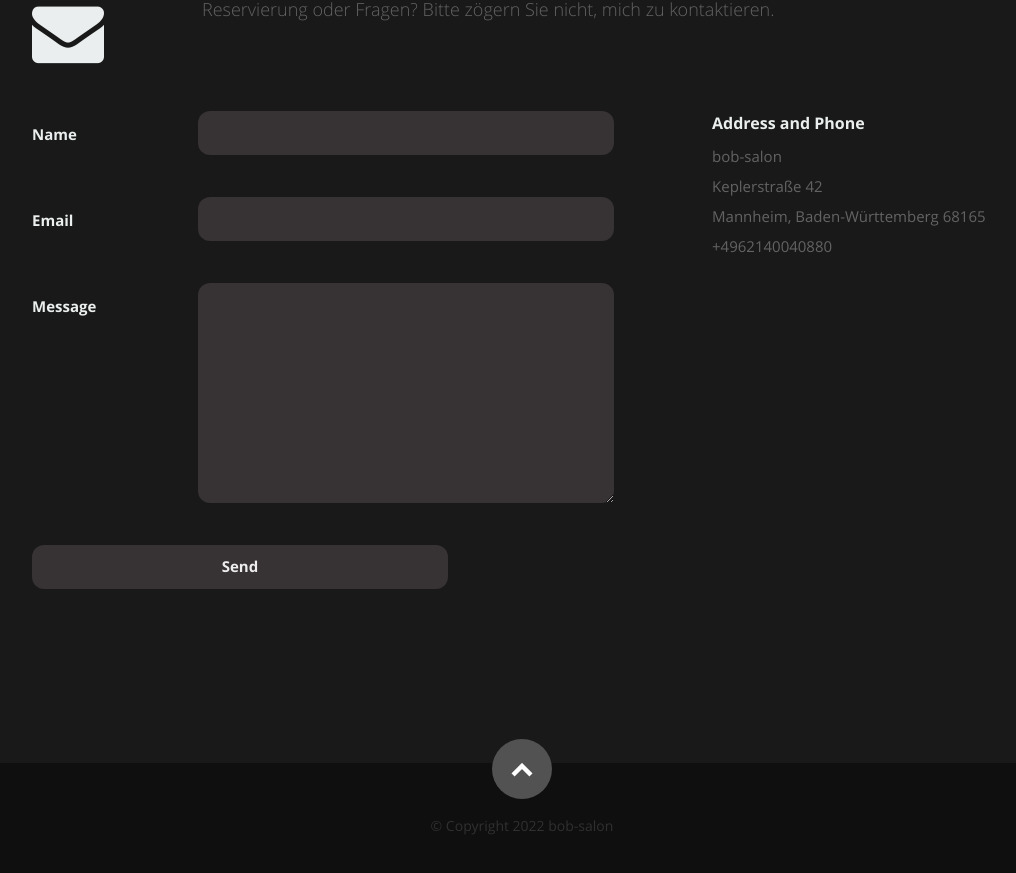
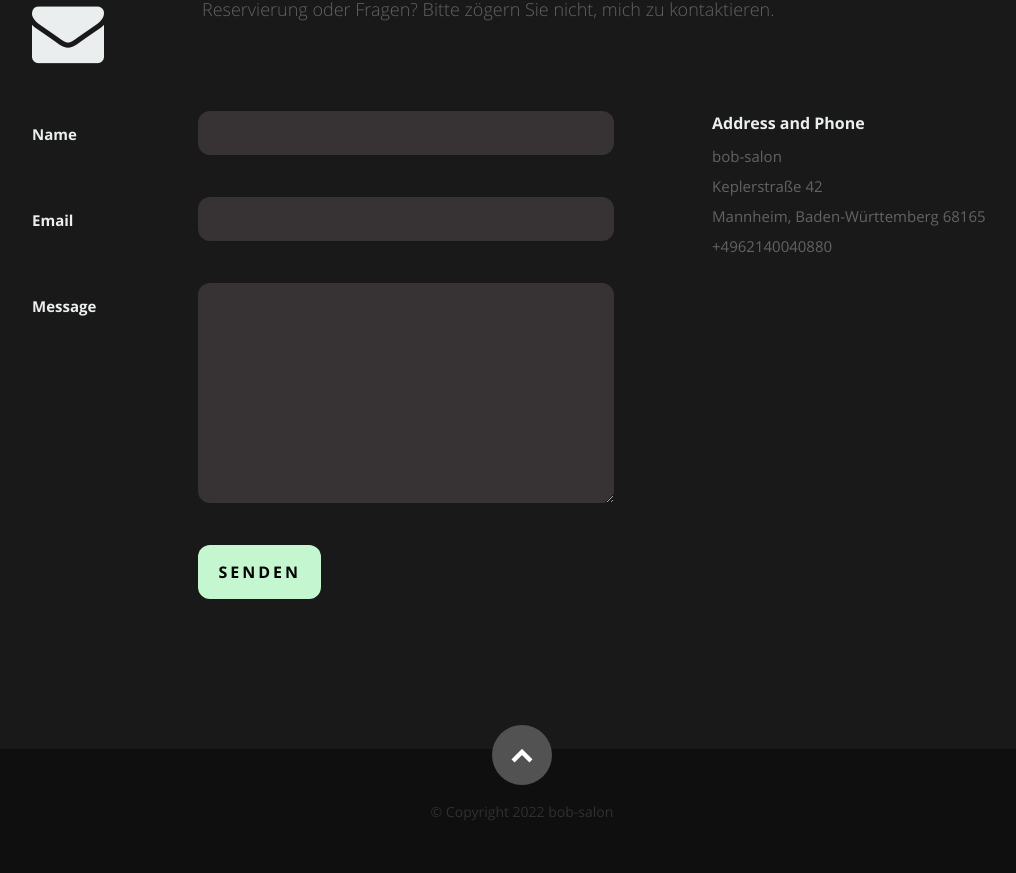
Before and after one commit to AbdullahKaratas/bob-salon-landing-page, a React (Create React App) app: page / in a window 1280 px wide. Shown: the part 2314-3187 px from the top of the page, without its empty margins (118-1134 px from the left). Built offline with nearby package versions, Linux system fonts and the light colour scheme.

Commit message:
Toast after sending and change button for send

```diff
--- a/package.json
+++ b/package.json
@@ -5,6 +5,9 @@
   "homepage": "https://AbdullahKaratas.github.io/bob-salon-landing-page",
   "dependencies": {
     "@emailjs/browser": "^3.6.2",
+    "@emotion/react": "^11.9.3",
+    "@emotion/styled": "^11.9.3",
+    "@mui/material": "^5.8.6",
     "@testing-library/jest-dom": "^5.11.4",
     "@testing-library/react": "^11.1.0",
     "@testing-library/user-event": "^12.1.10",
@@ -15,8 +18,10 @@
     "react": "^17.0.1",
     "react-dom": "^17.0.1",
     "react-ga": "^3.3.0",
+    "react-hot-toast": "^2.2.0",
     "react-reveal": "^1.2.2",
     "react-scripts": "4.0.3",
+    "react-toastify": "^9.0.5",
     "react-zmage": "^0.8.5-beta.36",
     "web-vitals": "^1.0.1"
   },
--- a/public/css/default.css
+++ b/public/css/default.css
@@ -464,7 +464,7 @@ input[type="submit"],
 input[type="reset"],
 input[type="button"] {
    font: 16px/30px 'opensans-bold', sans-serif;
-   background: #11ABB0;
+   background: #24130f;
    display: inline-block;
 	text-decoration: none;
    letter-spacing: 0;
--- a/public/css/layout.css
+++ b/public/css/layout.css
@@ -863,8 +863,8 @@ call-to-action .button {
 #contact button.submit {
 	text-transform: uppercase;
 	letter-spacing: 3px;
-	color:#fff;
-   background: #0D0D0D;
+	color:rgb(2, 2, 2);
+   background: #c4f7d0;
 	border: none;
    cursor: pointer;
    height: auto;
--- a/src/Components/Contact.js
+++ b/src/Components/Contact.js
@@ -1,58 +1,42 @@
 import React, { Component } from "react";
 import { Fade, Slide } from "react-reveal";
-// import { send } from 'emailjs-com';
 import emailjs from '@emailjs/browser';
+import toast, { Toaster } from 'react-hot-toast';
+
 
 class Contact extends Component {
 
   constructor(props) {
     super(props);
     this.form = React.createRef();
+    this.state = {
+      open: false
+    }
   }
 
+  notify = () => toast('Die Email ist angekommen.');
+
+
   sendEmail = (e) => {
+    this.state.open = true;
     e.preventDefault();
 
     emailjs.sendForm('service_rauforg', 'template_2fas96o', this.form.current, 'JF-5rSuh1c219hUzS')
       .then((result) => {
-          console.log(result.text);
+        this.notify()
+        // <Snackbar open={this.state.open} autoHideDuration={6000} message="Email gesendet" />
       }, (error) => {
           console.log(error.text);
       });
   };
 
-  // constructor(props) {
-  //   super(props);
-  //   this.state = {
-  //     toSend: [{
-  //       from_name: '',
-  //       to_name: '',
-  //       message: '',
-  //       reply_to: '',
-  //     }]
-  //   };
-  // }
+  handleClick = () => {
+    this.state.open = true;
+  };
 
-  // onSubmit = (e) => {
-  //   e.preventDefault();
-  //   send(
-  //     'service_rauforg',
-  //     'template_2fas96o',
-  //     'JF-5rSuh1c219hUzS'
-  //   ).then((response) => {
-  //       console.log('SUCCESS!', response.status, response.text);
-  //     }).catch((err) => {
-  //       console.log('FAILED...', err);
-  //     });
-  //   };
-
-  // handleChange = (e) => {
-  //   this.setState({
-  //     ...this.state.toSend,
-  //     [e.target.name]:
-  //     e.target.value
-  //   });
-  // };
+  handleClose = () => {
+    this.state.open = false;
+  };
 
   render() {
     if (!this.props.data) return null;
@@ -83,85 +67,6 @@ class Contact extends Component {
         <div className="row">
           <Slide left duration={1000}>
             <div className="eight columns">
-              {/* <form onSubmit={this.onSubmit} id="contactForm" name="contactForm">
-                <fieldset>
-                  <div>
-                    <label htmlFor="contactName">
-                      Name <span className="required">*</span>
-                    </label>
-                    <input
-                      type="text"
-                      defaultValue=""
-                      size="35"
-                      id="contactName"
-                      name='from_name'
-                      value={this.state.toSend.from_name}
-                      onChange={this.handleChange}
-                    />
-                  </div>
-                  <div>
-                    <label htmlFor="contactTo">
-                      An <span className="required">*</span>
-                    </label>
-                    <input
-                      type='text'
-                      defaultValue=""
-                      size="35"
-                      id="contactTo"
-                      name='to_name'
-                      value={this.state.toSend.to_name}
-                      onChange={this.handleChange}
-                    />
-                  </div>
-                  <div>
-                    <label htmlFor="contactEmail">
-                      Email <span className="required">*</span>
-                    </label>
-                    <input
-                      type="text"
-                      name='reply_to'
-                      defaultValue=""
-                      size="35"
-                      value={this.state.toSend.reply_to}
-                      id="contactEmail"
-                      onChange={this.handleChange}
-                    />
-                  </div>
-
-                  <div>
-                    <label htmlFor="contactSubject">Betreff</label>
-                    <input
-                      type="text"
-                      defaultValue=""
-                      size="35"
-                      id="contactSubject"
-                      name="contactSubject"
-                      onChange={this.handleChange}
-                    />
-                  </div>
-
-                  <div>
-                    <label htmlFor="contactMessage">
-                      Message <span className="required">*</span>
-                    </label>
-                    <textarea
-                      cols="50"
-                      rows="15"
-                      id="contactMessage"
-                      type='text'
-                      name='message'
-                      value={this.state.toSend.message}
-                      onChange={this.handleChange}
-                    ></textarea>
-                  </div>
-                  <div>
-                    <button className="submit">Submit</button>
-                    <span id="image-loader">
-                      <img alt="" src="images/loader.gif" />
-                    </span>
-                  </div>
-                </fieldset>
-              </form> */}
               <form ref={this.form} onSubmit={this.sendEmail}>
                 <label>Name</label>
                   <input type="text" name="from_name" />
@@ -169,7 +74,23 @@ class Contact extends Component {
                   <input type="email" name="from_email" />
                 <label>Message</label>
                   <textarea name="message" />
-                <input type="submit" value="Send" />
+                <button className="submit" type="submit">Senden</button>
+                <Toaster
+                position="bottom-center"
+                reverseOrder={false}
+                gutter={8}
+                containerClassName=""
+                containerStyle={{}}
+                toastOptions={{
+                  // Define default options
+                  className: '',
+                  duration: 5000,
+                  style: {
+                    background: '#3fd63a',
+                    color: '#fff',
+                  },
+                }}
+              />
               </form>
 
               <div id="message-warning"> Error boy</div>
```
Also changed, not shown: 1 other file (tests, documents, lock files or other folders).
